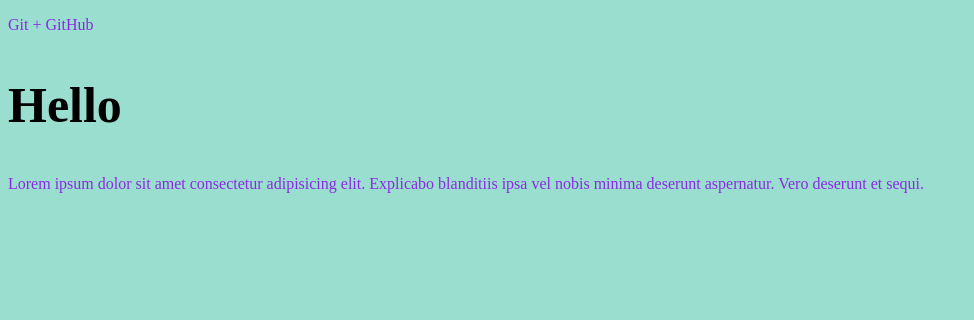
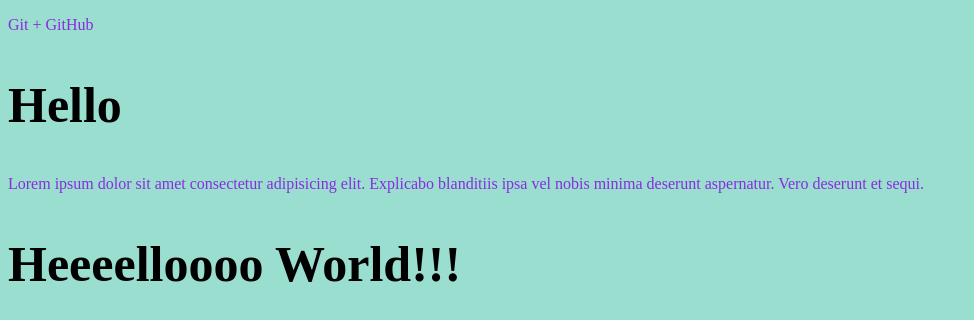
Before and after one commit to trustmeasap/gittest, a plain HTML site: page index.html in a window 1280 px wide. Shown: the whole page, without its empty margins (0-974 px from the left). Drawn offline with Linux system fonts and the light colour scheme.

Commit message:
add header

```diff
--- a/index.html
+++ b/index.html
@@ -11,5 +11,6 @@
         <p>Git + GitHub</p>
         <h2>Hello</h2>
         <p>Lorem ipsum dolor sit amet consectetur adipisicing elit. Explicabo blanditiis ipsa vel nobis minima deserunt aspernatur. Vero deserunt et sequi.</p>
+        <h2>Heeeelloooo World!!!</h2>
     </body>
     </html>
```
Lines whose indentation alone changed are shown as unchanged.
